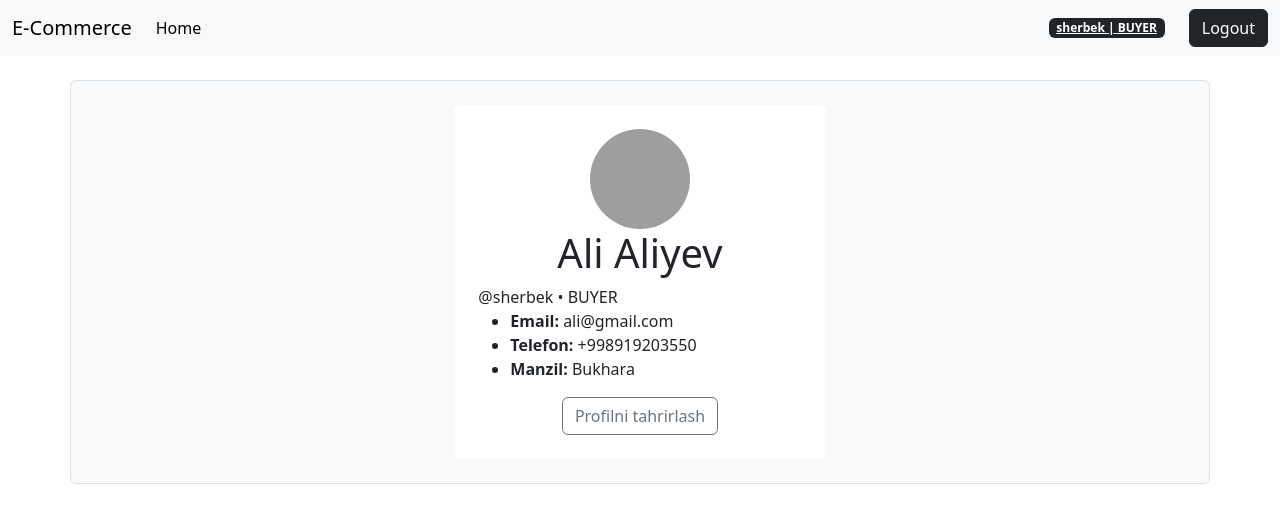
After one commit to muhammadmirzovm/E-Commerce-New-York-, a Django app: page /accounts/profile/ in a window 1280 px wide. The commit adds this page. Shown: the top 523 px of the page. Run offline with Django 5.2, Linux system fonts and the light colour scheme; a user stored in the database is signed in; grey boxes are pictures that could not be loaded.

Commit message:
profile edit

```diff
--- a/accounts/forms.py
+++ b/accounts/forms.py
@@ -6,3 +6,9 @@ class SignUpForm(UserCreationForm):
    class Meta:
        model = User
        fields = ("first_name","username", "email", "role", "password1", "password2")
+
+
+class ProfileForm(forms.ModelForm):
+   class Meta:
+       model = User
+       fields = ("image", "first_name","email", "last_name","username",  "phone", "address")
--- a/accounts/models.py
+++ b/accounts/models.py
@@ -2,15 +2,19 @@ from django.contrib.auth.models import AbstractUser
 from django.db import models
 
 class User(AbstractUser):
-    class Role(models.TextChoices):
-       BUYER = "BUYER", "Buyer"
-       SELLER = "SELLER", "Seller"
+      class Role(models.TextChoices):
+         BUYER = "BUYER", "Buyer"
+         SELLER = "SELLER", "Seller"
 
-    role = models.CharField(
-       max_length=10,
-       choices=Role.choices,
-       default=Role.BUYER
-    )
+      role = models.CharField(
+         max_length=10,
+         choices=Role.choices,
+         default=Role.BUYER
+      )
 
-    def __str__(self):
-       return f"{self.username} ({self.role})"
+      def __str__(self):
+         return f"{self.username} ({self.role})"
+
+      image = models.ImageField(upload_to="avatars/", blank=True, null=True)
+      phone = models.CharField(max_length=30, blank=True, null=True, help_text="+998919998877")
+      address = models.CharField(max_length=255, blank=True, null=True)
--- a/accounts/urls.py
+++ b/accounts/urls.py
@@ -5,4 +5,6 @@ urlpatterns = [
    path("signup/", views.SignUpView.as_view(), name="signup"),
    path("login/", views.CustomLoginView.as_view(), name="login"),
    path("logout/", views.CustomLogoutView.as_view(), name="logout"),
+   path("profile/", views.ProfileDetailView.as_view(), name="profile"),
+   path("profile/edit/", views.ProfileUpdateView.as_view(), name="profile_edit"),
 ]
--- a/accounts/views.py
+++ b/accounts/views.py
@@ -3,8 +3,13 @@ from django.contrib import messages
 from django.contrib.auth import login
 from django.contrib.auth.views import LoginView, LogoutView
 from django.urls import reverse_lazy
-from django.views.generic import CreateView
-from .forms import SignUpForm
+from django.views.generic import CreateView, DetailView, UpdateView
+from .forms import SignUpForm, ProfileForm
+from .models import User
+from django.contrib.auth.mixins import LoginRequiredMixin
+
+
+
 
 
 class SignUpView(CreateView):
@@ -38,3 +43,28 @@ class CustomLogoutView(LogoutView):
     def dispatch(self, request, *args, **kwargs):
        messages.info(request, "Tizimdan chiqdingiz 👋")
        return super().dispatch(request, *args, **kwargs)
+
+
+from django.contrib.auth.mixins import LoginRequiredMixin
+from django.views.generic import DetailView
+class ProfileDetailView(LoginRequiredMixin, DetailView):
+   model = User
+   template_name = "accounts/profile_detail.html"
+   context_object_name = "profile_user"
+
+   def get_object(self):
+       return self.request.user
+
+class ProfileUpdateView(LoginRequiredMixin, UpdateView):
+    model = User
+    form_class = ProfileForm
+    template_name = "accounts/profile_edit.html"
+    success_url = reverse_lazy("profile")
+    def get_object(self):
+        return self.request.user
+    def form_valid(self, form):
+        messages.success(self.request, "Profil yangilandi ✅")
+        return super().form_valid(form)
+    def form_invalid(self, form):
+        messages.error(self.request, "Profilni saqlashda xatolik bor ❌")
+        return super().form_invalid(form)
--- /dev/null
+++ b/templates/accounts/profile_detail.html
@@ -0,0 +1,26 @@
+{% extends "base.html" %}
+{% block title %}Profile{% endblock %}
+{% block content %}
+<div class="row">
+
+    <div class="col-4 rounded bg-white p-4 mx-auto">
+        <div class="text-center">
+                {% if profile_user.image %}
+        <img style="display:inline-block !important; width:100px; height:100px; border-radius:50%;" class="" src="{{ profile_user.image.url }}" alt="avatar">
+        {% else %}
+        <div>
+            {{ profile_user.username|slice:":1"|upper }}
+        </div>
+        {% endif %}
+        <h1>{{ profile_user.first_name }} {{ profile_user.last_name }}</h1>
+        </div>
+   <div>@{{ profile_user.username }} • {{ profile_user.role }}</div><ul>
+       <li><strong>Email:</strong> {{ profile_user.email|default:"-" }}</li>
+       <li><strong>Telefon:</strong> {{ profile_user.phone|default:"-" }}</li>
+       <li><strong>Manzil:</strong> {{ profile_user.address|default:"-" }}</li></ul>
+    <div class="text-center">
+    <a class="btn btn-outline-secondary" href="{% url 'profile_edit' %}">Profilni tahrirlash</a>
+    </div>
+</div>
+</div>
+{% endblock %}
--- a/templates/includes/navbar.html
+++ b/templates/includes/navbar.html
@@ -13,7 +13,7 @@
      <div>
            {% if request.user.is_authenticated %}
                <div class="d-flex align-items-center ">
-                <span class="badge text-bg-dark mx-4">{{ request.user.username }} | <u>{{ user.role}}</u></span>
+                <a href="{% url 'profile' %}" class="badge text-bg-dark mx-4">{{ request.user.username }} | <u>{{ user.role}}</u></a>
 
                <form method="post" action="{% url 'logout' %}">
                    {% csrf_token %}
```
Also changed, not shown: templates/accounts/profile_edit.html (added, +16 -0 lines), accounts/migrations/0002_user_address_user_image_user_phone.py (added), db.sqlite3, 1 other file.
